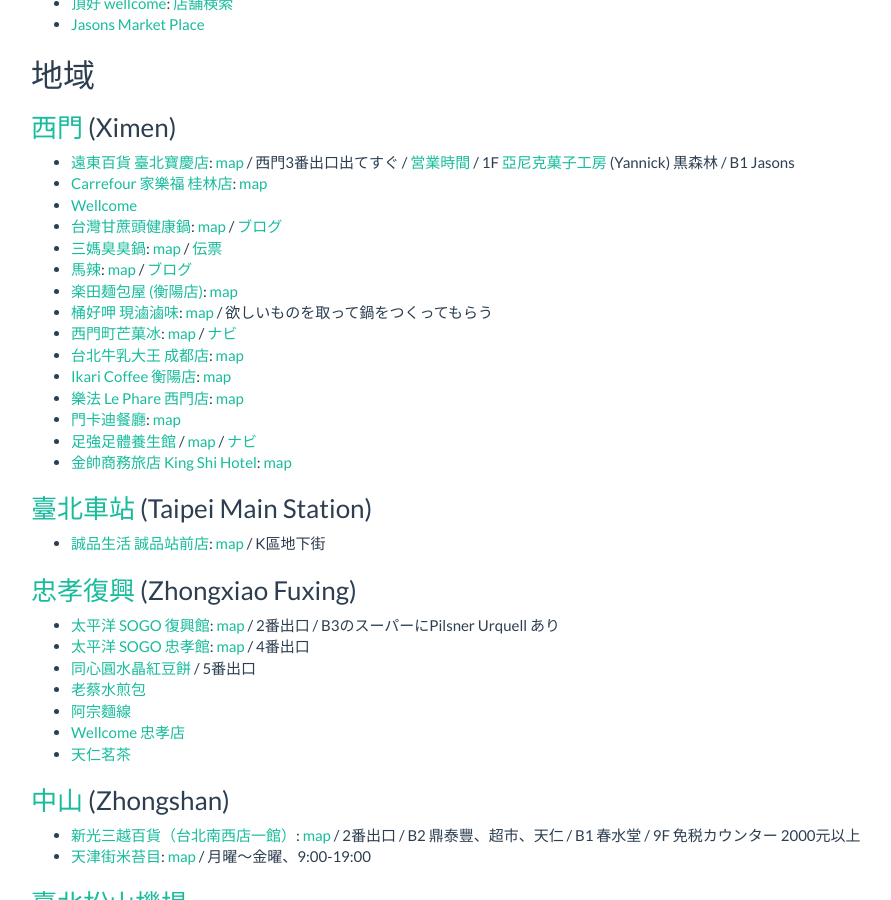
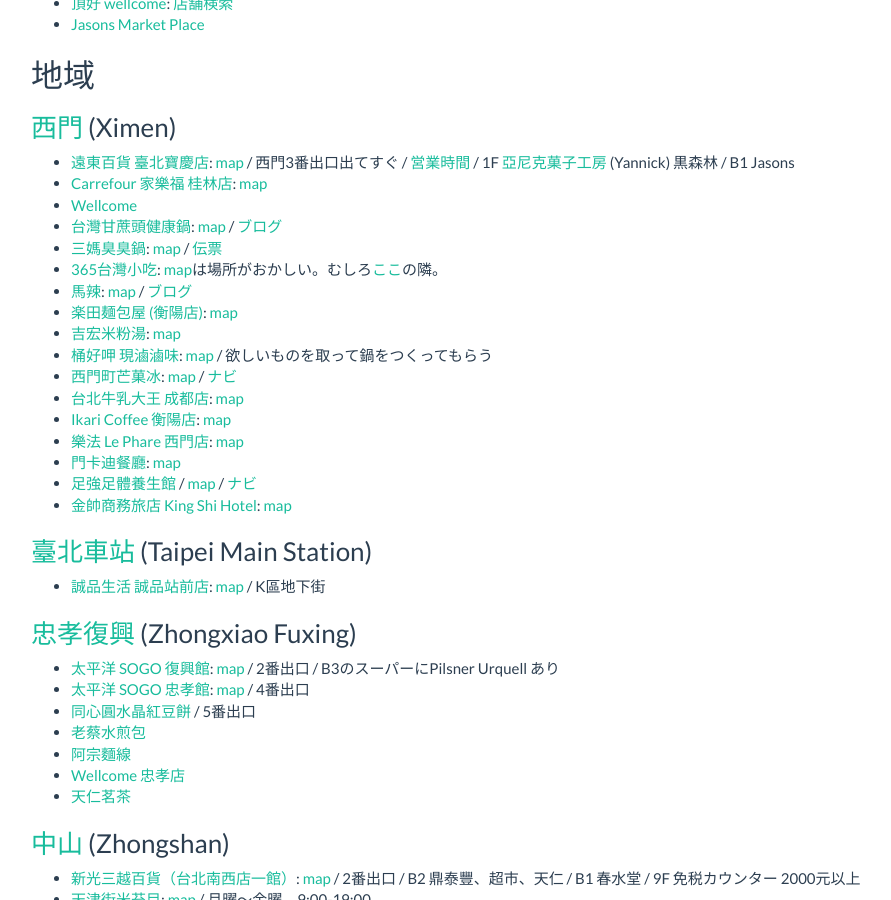
Before and after one commit to sekika/sekika.github.io, a Jekyll site: the page built from _posts/2017-04-01-Taipei.md, in a window 1280 px wide and 900 px high, scrolled down 704 px. Shown: the whole window, without its empty margins (39-930 px from the left). Built offline with Jekyll 4.4.1, drawn with Linux system fonts in a browser that asks for light colours; nearby versions of some CDN libraries; comment, search, counter and statistics services are not loaded.

Commit message:
西門の365台灣小吃と吉宏米粉湯を追加

```diff
--- a/_posts/2017-04-01-Taipei.md
+++ b/_posts/2017-04-01-Taipei.md
@@ -32,8 +32,10 @@
 * [Wellcome](https://goo.gl/maps/RpTsEjnTEBo)
 * [台灣甘蔗頭健康鍋](http://www.ipeen.com.tw/shop/44947-%E5%8F%B0%E7%81%A3%E7%94%98%E8%94%97%E9%A0%AD%E5%81%A5%E5%BA%B7%E9%8D%8B): [map](https://goo.gl/maps/jp7XvhL5kLs) / [ブログ](http://www.checkinnbali.com/kanna/2013/03/post-650.html)
 * [三媽臭臭鍋](https://www.facebook.com/pages/%E4%B8%89%E5%AA%BD%E8%87%AD%E8%87%AD%E9%8D%8B%E8%A5%BF%E9%96%80%E5%BA%97/195990957095557): [map](https://goo.gl/maps/SBnjhMxXHtQ2) / [伝票](https://www.google.com/maps/place/%E4%B8%89%E5%AA%BD%E8%87%AD%E8%87%AD%E9%8D%8B/@25.042659,121.504854,3a,75y,90t/data=!3m8!1e2!3m6!1s-v3sMiQe619s%2FWN_g-P52YQI%2FAAAAAAABGB0%2FwppUZa2exqILRpnv6rIEVRInKW3ksPO6QCJkC!2e4!3e12!6s%2F%2Flh6.googleusercontent.com%2F-v3sMiQe619s%2FWN_g-P52YQI%2FAAAAAAABGB0%2FwppUZa2exqILRpnv6rIEVRInKW3ksPO6QCJkC%2Fw203-h270-k-no%2F!7i3024!8i4032!4m12!1m6!3m5!1s0x3442a90859efa725:0xa533dfff38651d55!2z5LiJ5aq96Iet6Iet6Y2L!8m2!3d25.0426424!4d121.5048373!3m4!1s0x3442a90859efa725:0xa533dfff38651d55!8m2!3d25.0426424!4d121.5048373!6m1!1e1)
+* [365台灣小吃](http://www.ipeen.com.tw/shop/60586-365%E5%8F%B0%E7%81%A3%E5%B0%8F%E5%90%83): [map](https://goo.gl/maps/LqbaaBAUZn42)は場所がおかしい。むしろ[ここ](https://goo.gl/maps/VWV69shaWRH2)の隣。
 * [馬辣](http://www.mala-1.com.tw/jp/location02.html): [map](https://goo.gl/maps/YXfkJgGtZzB2) / [ブログ](http://tontontaro.exblog.jp/21194936/)
 * [楽田麺包屋 (衡陽店)](http://4travel.jp/overseas/area/asia/taiwan/taipei/restaurant/10501519/): [map](https://goo.gl/maps/uqL1Ho2ZxTm)
+* [吉宏米粉湯](http://www.ipeen.com.tw/shop/1082330-%E5%90%89%E5%AE%8F%E7%B1%B3%E7%B2%89%E6%B9%AF-%E8%A5%BF%E9%96%80%E7%94%BA%E5%BA%97): [map](https://goo.gl/maps/1zWwfwZL3Vn)
 * [桶好呷 現滷滷味](https://www.facebook.com/pages/%E6%A1%B6%E5%A5%BD%E5%91%B7%E7%8F%BE%E6%BB%B7%E6%BB%B7%E5%91%B3%E6%B0%B8%E5%BA%B7%E5%B4%91%E5%A4%A7%E5%BA%97/281739208670082): [map](https://goo.gl/maps/qPcD4ymPKLP2) / 欲しいものを取って鍋をつくってもらう
 * [西門町芒菓冰](https://www.facebook.com/ice.mangotaipei/): [map](https://goo.gl/maps/8v8owem1sP12) / [ナビ](http://www.taipeinavi.com/food/830/)
 * [台北牛乳大王 成都店](http://www.tmkchain.com.tw/htmlpage/stores.php): [map](https://goo.gl/maps/J2YS9qEgmS42)
```
